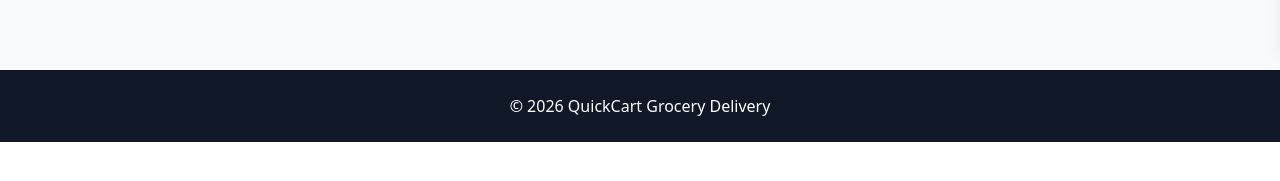
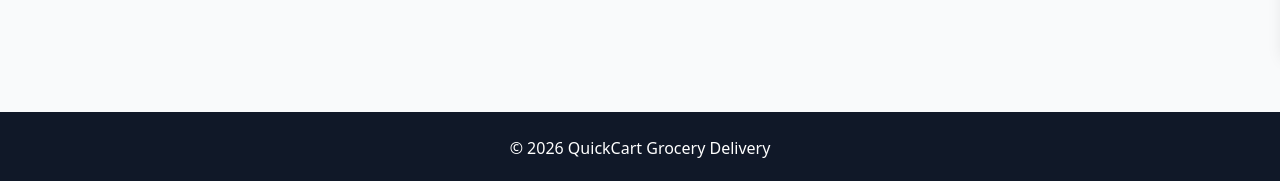
Before and after one commit to nitinv345/quickCart, a React (Vite) app: page / in a window 1280 px wide. Shown: the part 748-929 px from the top of the page. Before the commit the page ends 890 px from the top, so only its background shows below. Built offline with nearby package versions, Linux system fonts and the light colour scheme; no server answers; the database is empty.

Commit message:
refactor: implement Layout architecture for centralized navbar and footer

```diff
--- a/src/App.tsx
+++ b/src/App.tsx
@@ -7,6 +7,7 @@ import { BrowserRouter as Router, Routes, Route } from 'react-router-dom';
 import { AuthProvider } from './context/AuthContext';
 import { CartProvider } from './context/CartContext';
 import Navbar from './components/Navbar';
+import Layout from './components/Layout';
 import Home from './pages/Home';
 import Login from './pages/Login';
 import Cart from './pages/Cart';
@@ -19,14 +20,15 @@ export default function App() {
     <AuthProvider>
       <CartProvider>
         <Router>
-          <Navbar />
           <Routes>
+            <Route element={<Layout />}>
               <Route path="/" element={<Home />} />
               <Route path="/login" element={<Login />} />
               <Route path="/cart" element={<Cart />} />
               <Route path="/checkout" element={<Checkout />} />
               <Route path="/orders" element={<Orders />} />
               <Route path="/admin" element={<Admin />} />
+            </Route>
           </Routes>
         </Router>
       </CartProvider>
--- /dev/null
+++ b/src/components/Layout.tsx
@@ -0,0 +1,19 @@
+import React from 'react';
+import { Outlet } from 'react-router-dom';
+import Navbar from './Navbar';
+
+const Layout: React.FC = () => {
+  return (
+    <div className="flex flex-col min-h-screen bg-gray-50">
+      <Navbar />
+      <main className="flex-grow">
+        <Outlet />
+      </main>
+      <footer className="bg-gray-900 text-white text-center py-6">
+        <p>© 2026 QuickCart Grocery Delivery</p>
+      </footer>
+    </div>
+  );
+};
+
+export default Layout;
--- a/src/pages/Home.tsx
+++ b/src/pages/Home.tsx
@@ -1,5 +1,4 @@
 import React, { useEffect, useState } from "react";
-import Navbar from "../components/Navbar";
 import Categories from "../components/Categories";
 import ProductCard from "../components/ProductCard";
 import { db } from "../firebase";
@@ -41,10 +40,6 @@ export default function Home() {
           ))}
         </div>
       </section>
-      {/* FOOTER */}
-      <footer className="bg-gray-900 text-white text-center py-6 mt-10">
-        <p>© 2026 QuickCart Grocery Delivery</p>
-      </footer>
     </div>
   );
 }
```
Lines whose indentation alone changed are shown as unchanged.
